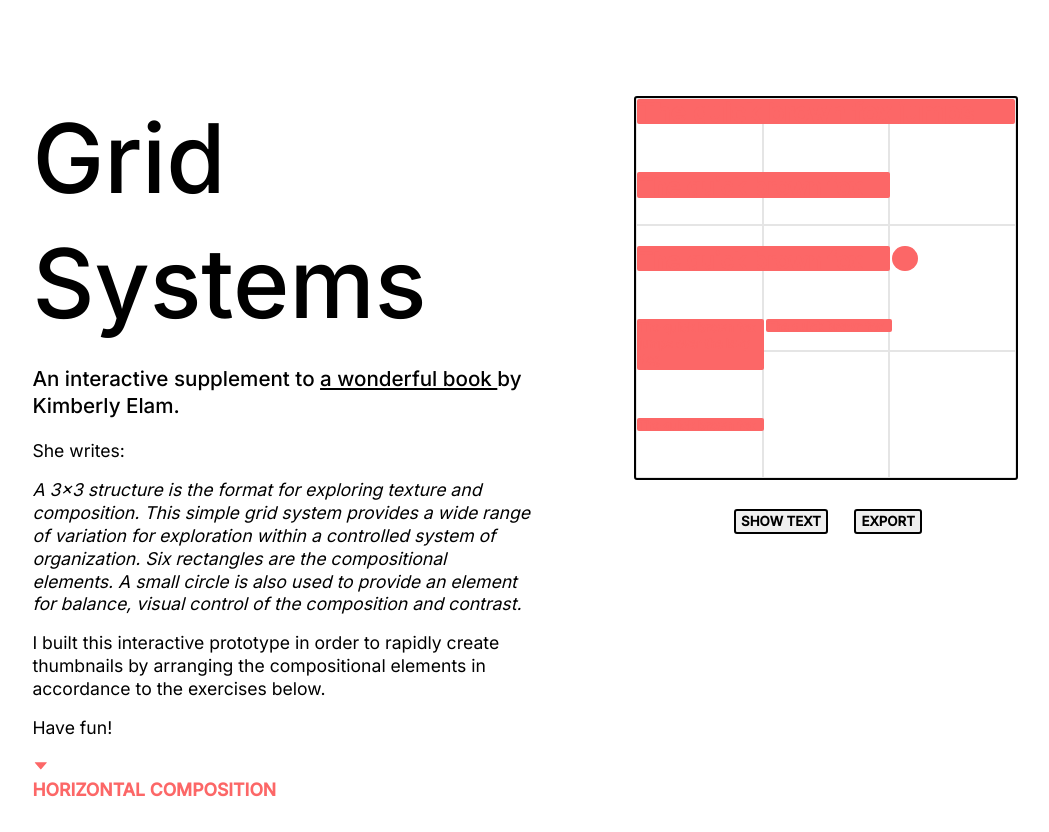
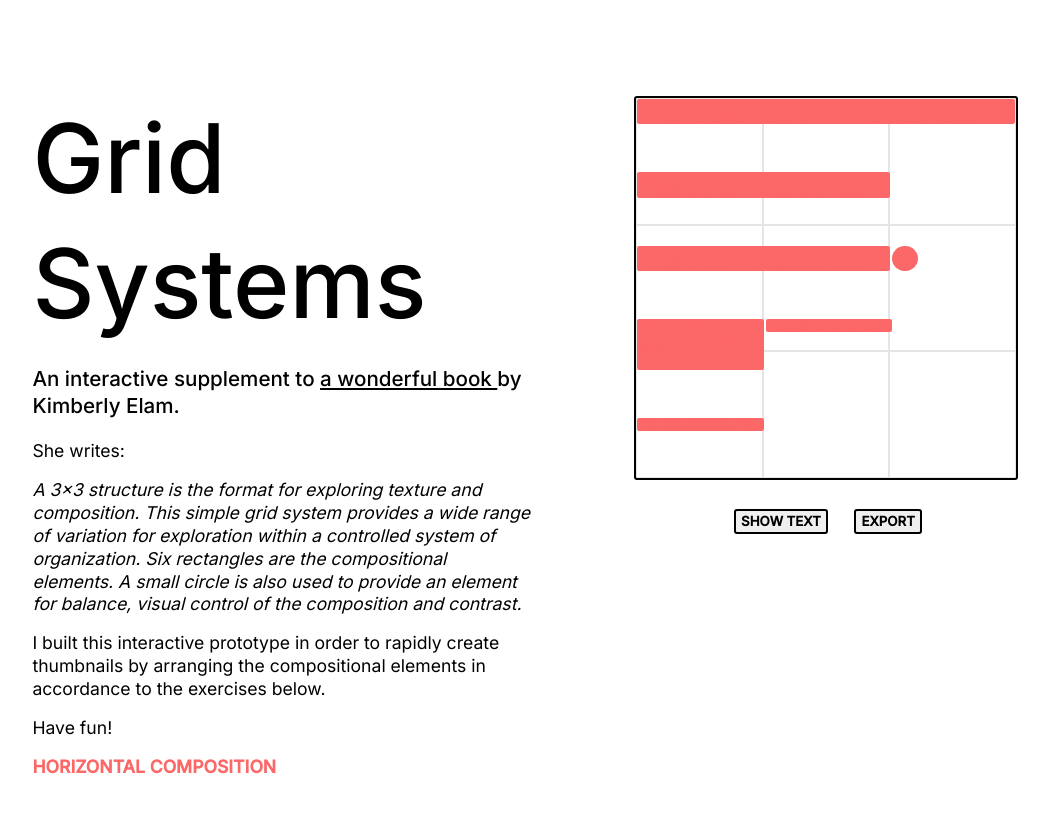
Before and after one commit to Kallirroi/designGrid, a React (Create React App) app: page / in a window 1280 px wide. Shown: the whole page, without its empty margins (70-1119 px from the left). After the commit the page ends 800 px from the top, so only its background shows below. Built offline with nearby package versions, Linux system fonts and the light colour scheme.

Commit message:
prefixed CSS

```diff
--- a/public/index.html
+++ b/public/index.html
@@ -24,7 +24,7 @@
       work correctly both with client-side routing and a non-root public URL.
       Learn how to configure a non-root public URL by running `npm run build`.
     -->
-    <title>React App</title>
+    <title>Grid Systems</title>
   </head>
   <body>
     <noscript>You need to enable JavaScript to run this app.</noscript>
--- a/src/Utils.js
+++ b/src/Utils.js
@@ -8,10 +8,6 @@ export const Items = [
   { id: 8, className: 'fifthGridHeight'},
 ]
 
-export const ItemTypes = {
-  DRAGGABLE: 'draggable',
-}
-
 export const gridFreq = 3;
 export const flexPercentage = 100/gridFreq;
 export const numSquares = gridFreq*gridFreq;
--- a/src/components/Information.jsx
+++ b/src/components/Information.jsx
@@ -14,27 +14,25 @@ function Information() {
 			<p> I built this interactive prototype in order to rapidly create thumbnails by arranging the compositional elements in accordance to the exercises below.</p>
 			<p> Have fun! </p>
 			<Collapse
-			    bordered={false}
 			    defaultActiveKey={['1']}
-			    expandIcon={({ isActive }) => <CaretRightOutlined rotate={isActive ? 90 : 0} />}
-			    className="site-collapse-custom-collapse"
 			  >
-			    <Panel header="HORIZONTAL COMPOSITION" key="1" className="site-collapse-custom-panel">
+
+			    <Panel showArrow={false} header="HORIZONTAL COMPOSITION" key="1" className="site-collapse-custom-panel">
 			      <p>
 					<li>Variation 1: Long rectangle in top position</li>
 					<li>Variation 2: Long rectangle in bottom position</li>
 					<li>Variation 3: Long rectangle in interior position</li>
 				</p>
-				<hr/>
 			    </Panel>
-			    <Panel header="HORIZONTAL/VERTICAL COMPOSITION" key="2" className="site-collapse-custom-panel">
+			    <hr/>
+			    <Panel showArrow={false} header="HORIZONTAL/VERTICAL COMPOSITION" key="2" className="site-collapse-custom-panel">
 			      <p>Coming soon </p>
 			    </Panel>
-				<hr/>
-			    <Panel header="DIAGONAL COMPOSITION" key="3" className="site-collapse-custom-panel">
+			    <hr/>
+			    <Panel showArrow={false} header="DIAGONAL COMPOSITION" key="3" className="site-collapse-custom-panel">
 			      <p>Coming soon </p>
 			    </Panel>
-				<hr/>
+			    <hr/>
 			  </Collapse>
 
 			<p className='credits'>Made by <a href="https://kalli-retzepi.com/" target='_blank' rel="noopener noreferrer" >Kalli</a> during her time at the <a href="https://www.recurse.com/" target='_blank' rel="noopener noreferrer">Recurse Center</a>.</p>
--- a/src/styles/App.css
+++ b/src/styles/App.css
@@ -1,3 +1,5 @@
+/* prefixed by https://autoprefixer.github.io (PostCSS: v7.0.26, autoprefixer: v9.7.3) */
+
 @import url('https://fonts.googleapis.com/css2?family=Inter:wght@300;400;500&display=swap');
 
 :root {
@@ -17,23 +19,31 @@
   font-family:  'Inter', 'Roboto', sans-serif;
   -webkit-font-smoothing: antialiased;
   -moz-osx-font-smoothing: grayscale;
-  box-sizing: border-box;
+  -webkit-box-sizing: border-box;
+          box-sizing: border-box;
   -webkit-tap-highlight-color: transparent;
 }
 
 body {
   margin: 0;
   padding: 0;
-  overflow: hidden;
 }
 
 .App {
+  display: -webkit-box;
+  display: -ms-flexbox;
   display: flex;
-  flex-direction: row;
-  justify-content: flex-start;
+  -webkit-box-orient: horizontal;
+  -webkit-box-direction: normal;
+      -ms-flex-direction: row;
+          flex-direction: row;
+  -webkit-box-pack: start;
+      -ms-flex-pack: start;
+          justify-content: flex-start;
   /*border: 1px solid;*/
   margin-top: 10vh;
-  align-content: space-between;
+  -ms-flex-line-pack: justify;
+      align-content: space-between;
   justify-content: flex-start;
 }
 
--- a/src/styles/DraggableItem.css
+++ b/src/styles/DraggableItem.css
@@ -1,6 +1,9 @@
+/* prefixed by https://autoprefixer.github.io (PostCSS: v7.0.26, autoprefixer: v9.7.3) */
+
 .Items > .item  {
   position: relative;
   border-radius: 2px;
+  cursor: -webkit-grab;
   cursor: grab;
   margin: 1px;
   z-index: 1;
--- a/src/styles/Grid.css
+++ b/src/styles/Grid.css
@@ -1,3 +1,5 @@
+/* prefixed by https://autoprefixer.github.io (PostCSS: v7.0.26, autoprefixer: v9.7.3) */
+
 
 .Grid, .Items {
   z-index: 0;
@@ -8,13 +10,22 @@
   margin: 0;
   width: 100%;
   height: 100%;
+  display: -webkit-box;
+  display: -ms-flexbox;
   display: flex;
-  flex-wrap: wrap;
-  justify-content: flex-start;
+  -ms-flex-wrap: wrap;
+      flex-wrap: wrap;
+  -webkit-box-pack: start;
+      -ms-flex-pack: start;
+          justify-content: flex-start;
 }
 
 .Items {
   z-index: 1;
+}
+
+.Items:hover {
+  cursor: crosshair !important;
 }
 
 .Square {
--- a/src/styles/Information.css
+++ b/src/styles/Information.css
@@ -1,9 +1,11 @@
+/* prefixed by https://autoprefixer.github.io (PostCSS: v7.0.26, autoprefixer: v9.7.3) */
+
 .Information {
 	color: #000;
 	display: block;
 	/*border: 1px solid;*/
  	width: calc(1.3*var(--factor) * var(--cell-width));
- 	height: 90vh;
+ 	height: 85vh;
   	font-size: var(--font-size);
   	line-height: var(--line-height);
 	margin: 2vh 8vw;
```
